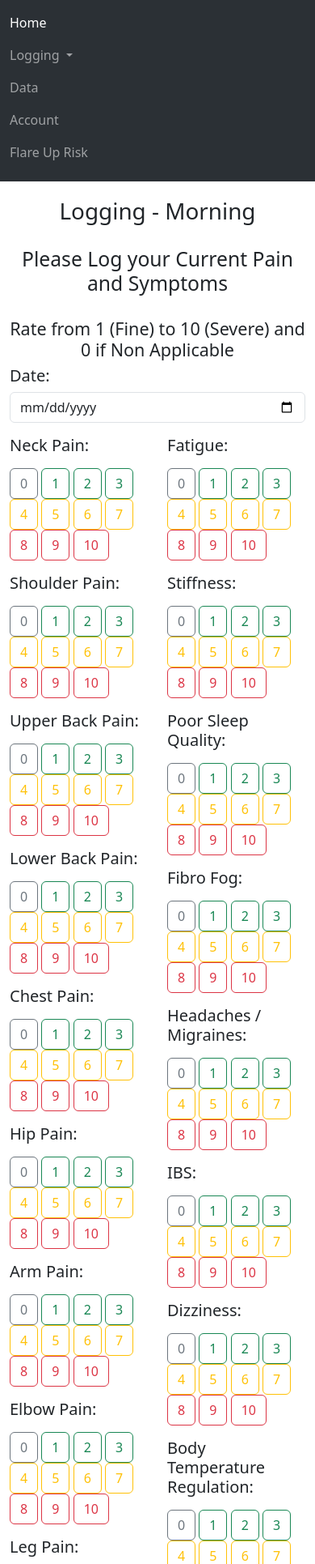
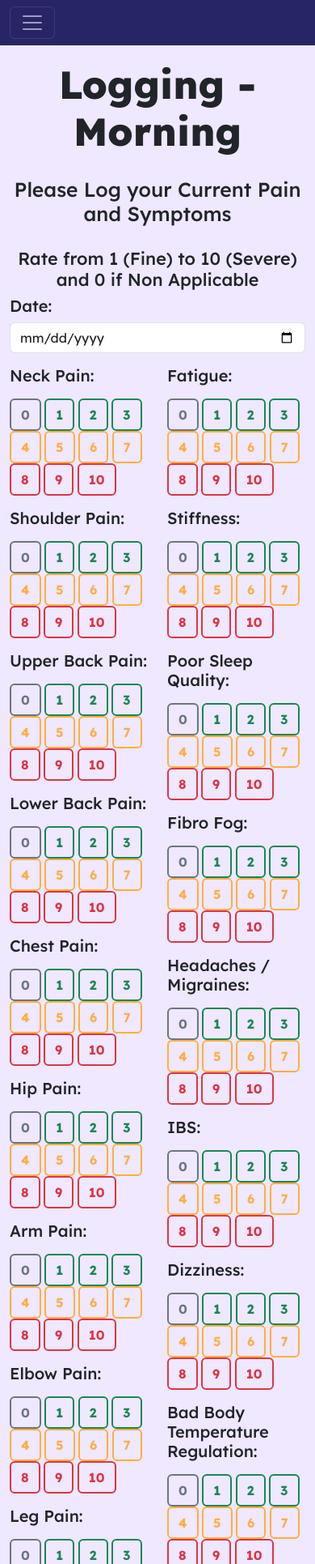
Before and after one commit to katieprogrammes/COMP3000-MVP, a Flask app: page /logAM in a window 390 px wide; the page is wider, and only the part inside the window is pictured. Shown: the top 1931 px of that part at 81% size. Run offline with Flask 3, Linux system fonts and the light colour scheme; a user stored in the database is signed in; some libraries are stand-ins or nearby versions.

Commit message:
improved responsiveness

```diff
--- a/forms.py
+++ b/forms.py
@@ -44,7 +44,7 @@ class SymptomsForm(FlaskForm):
     headache = RadioField('Headaches / Migraines: ', choices=[('0', '0'), ('1', '1'), ('2', '2'), ('3', '3'), ('4', '4'), ('5', '5'), ('6', '6'), ('7', '7'), ('8', '8'), ('9', '9'), ('10', '10'),])
     ibs = RadioField('IBS: ', choices=[('0', '0'), ('1', '1'), ('2', '2'), ('3', '3'), ('4', '4'), ('5', '5'), ('6', '6'), ('7', '7'), ('8', '8'), ('9', '9'), ('10', '10'),])
     dizziness = RadioField('Dizziness: ', choices=[('0', '0'), ('1', '1'), ('2', '2'), ('3', '3'), ('4', '4'), ('5', '5'), ('6', '6'), ('7', '7'), ('8', '8'), ('9', '9'), ('10', '10'),])
-    bodytemp = RadioField('Body Temperature Regulation: ', choices=[('0', '0'), ('1', '1'), ('2', '2'), ('3', '3'), ('4', '4'), ('5', '5'), ('6', '6'), ('7', '7'), ('8', '8'), ('9', '9'), ('10', '10'),])
+    bodytemp = RadioField('Bad Body Temperature Regulation: ', choices=[('0', '0'), ('1', '1'), ('2', '2'), ('3', '3'), ('4', '4'), ('5', '5'), ('6', '6'), ('7', '7'), ('8', '8'), ('9', '9'), ('10', '10'),])
     paraesthesia = RadioField('Touch Sensitivity: ', choices=[('0', '0'), ('1', '1'), ('2', '2'), ('3', '3'), ('4', '4'), ('5', '5'), ('6', '6'), ('7', '7'), ('8', '8'), ('9', '9'), ('10', '10'),])
     allodynia = RadioField('Allodynia: ', choices=[('0', '0'), ('1', '1'), ('2', '2'), ('3', '3'), ('4', '4'), ('5', '5'), ('6', '6'), ('7', '7'), ('8', '8'), ('9', '9'), ('10', '10'),])
     lightsens = RadioField('Light Sensitivity: ', choices=[('0', '0'), ('1', '1'), ('2', '2'), ('3', '3'), ('4', '4'), ('5', '5'), ('6', '6'), ('7', '7'), ('8', '8'), ('9', '9'), ('10', '10'),])
--- a/static/css/style.css
+++ b/static/css/style.css
@@ -1,3 +1,7 @@
+@import url('https://fonts.googleapis.com/css2?family=Lexend:wght@100..900&display=swap');
+
+
+
 .title,
 .subtitle,
 .subheading,
@@ -5,22 +9,35 @@
     text-align: center;
     padding-top: 20px;
 }
+.title {
+    font-weight: 800;
+    font-size: 48px;
+}
+body {
+    background-color: #efe8ff;
+    font-family: "Lexend", sans-serif !important;
+}
 .dashbtn {
-    display: flex;
     justify-content: center;
     text-align: center;
-    padding-top: 60px;
+    padding: 60px 0;
 }
 
 .dashlog {
     padding: 25px;
     border-radius: 10px;
-    font-weight: 700;
+    font-weight: 600;
     font-size: 32px;
     text-decoration: none;
 }
+@media (max-width: 576px) {
+    .dashlog {
+        font-size: 30px;
+        padding: 14px;
+    }
+}
 #dasham {
-    background-color: skyblue;
+    background-color: blue;
     color: navy;
 }
 #dashpm {
@@ -31,20 +48,19 @@
     background-color: violet;
     color: navy;
 }
-.flarerisk {
-    padding-top: 20px;
-    display: flex;
-    justify-content: flex-end;
-    align-items: center;
+#dashhist {
+    background-color: purple;
+    color: skyblue;
 }
+
 .flareup {
     background-color: red;
     position: fixed;
     bottom: 0px;
     text-align: center;
-    height: 60px;
+    height: 75px;
     border-radius: 10px 10px 0 0;
-    padding-top: 10px;
+    padding-top: 15px;
 }
 .flarebtn {
     color: white;
@@ -104,12 +120,9 @@
     width: 25%;
     text-align: center;
 }
-.paintable th,
-.paintable td,
-.symptomtable th,
-.symptomtable td,
-.activitytable th,
-.activitytable td  {
+.historytable th,
+.historytable td
+ {
     border: 1px solid grey;
     width: 90px;
     text-align: center;
@@ -166,3 +179,26 @@
     font-size: 20px;
     font-weight: 700;
 }
+.flarerisk h1 {
+    font-size: 200px;
+    text-align: center;
+}
+
+.btn-outline-orange {
+    --bs-btn-color: #FFAE42;
+    --bs-btn-border-color: #FFAE42;
+    --bs-btn-hover-bg: #FFAE42;
+    --bs-btn-hover-border-color: #FFAE42;
+    --bs-btn-active-bg: #e89a35;
+    --bs-btn-active-border-color: #e89a35;
+    --bs-btn-hover-color: #000;
+    --bs-btn-active-color: #000;
+    font-weight: 700;
+    border-width: 2px;
+}
+.btn-outline-secondary,
+.btn-outline-success,
+.btn-outline-danger {
+    font-weight: 700;
+    border-width: 2px;
+}
--- a/templates/base.html
+++ b/templates/base.html
@@ -9,19 +9,32 @@
     <title>Spoonymyalgia</title>
     {% endif %}
     <meta name="viewport" content="width=device-width, initial-scale=1.0">
+    <link rel="preconnect" href="https://fonts.googleapis.com">
+    <link rel="preconnect" href="https://fonts.gstatic.com" crossorigin>
+    <link href="https://fonts.googleapis.com/css2?family=Lexend:wght@100..900&display=swap" rel="stylesheet">
     <link href="{{ url_for('static', filename='css/bootstrap.min.css') }}" rel="stylesheet">
     <link href="{{ url_for('static', filename='css/style.css') }}" rel="stylesheet">
 </head>
 <body>
     <!--Navbar-->
-    <nav class="navbar navbar-expand-lg bg-body-tertiary" data-bs-theme="dark">
+    <nav class="navbar navbar-expand-lg" style="background-color: #282566;" data-bs-theme="dark">
         <div class="container-fluid">
+
+            <!-- 🔹 This is the burger button -->
+            <button class="navbar-toggler" type="button" data-bs-toggle="collapse" data-bs-target="#mainNavbar"
+                    aria-controls="mainNavbar" aria-expanded="false" aria-label="Toggle navigation">
+                <span class="navbar-toggler-icon"></span>
+            </button>
+
+            <!-- 🔹 Everything that collapses goes inside this div -->
+            <div class="collapse navbar-collapse" id="mainNavbar">
                 <ul class="navbar-nav me-auto mb-2 mb-lg-0">
                     <li class="nav-item">
                         <a href="/" class="nav-link active">Home</a>
                     </li>
+
                     <li class="nav-item dropdown">
-                    <a class="nav-link dropdown-toggle" href="#" role="button" data-bs-toggle="dropdown" aria-expanded="false">
+                        <a class="nav-link dropdown-toggle" href="#" role="button" data-bs-toggle="dropdown">
                             Logging
                         </a>
                         <ul class="dropdown-menu">
@@ -31,19 +44,23 @@
                             <li><a class="dropdown-item" href="{{ url_for('routes.activities') }}">Activities</a></li>
                         </ul>
                     </li>
+
                     <li class="nav-item">
                         <a href="{{ url_for('routes.history') }}" class="nav-link">Data</a>
                     </li>
+
                     <li class="nav-item">
                         <a href="{{ url_for('routes.login') }}" class="nav-link">Account</a>
                     </li>
-                </li>
+
                     <li class="nav-item">
                         <a href="{{ url_for('routes.flarerisk') }}" class="nav-link">Flare Up Risk</a>
                     </li>
                 </ul>
             </div>
+        </div>
     </nav>
+
 
         <!--Flash Messages-->
     {% with messages = get_flashed_messages(with_categories=true) %}
--- a/templates/history.html
+++ b/templates/history.html
@@ -30,7 +30,7 @@
   <!-- Pain Section -->
   <div class="tab-pane fade show active" id="pain" role="tabpanel">
     <h3>Pain History</h3>
-    <table class="paintable">
+    <table class="historytable">
         <tr>
             <th>Date</th>
             <th>Time</th>
@@ -71,7 +71,7 @@
     <h3 class="historytitle">Symptom History</h3>
     <h5 class="historytitle">BTR = Body Temperature Regulation</h5>
     <h5 class="historytitle">H-pain = Headaches / Migraines</h5>
-    <table class="paintable">
+    <table class="historytable">
         <tr>
             <th>Date</th>
             <th>Time</th>
@@ -114,7 +114,7 @@
   <!-- Activities Section -->
   <div class="tab-pane fade" id="activities" role="tabpanel">
     <h3>Activities History</h3>
-    <table class="activitytable">
+    <table class="historytable">
         <tr>
             <th>Date</th>
             <th>Shower</th>
--- a/templates/logAM.html
+++ b/templates/logAM.html
@@ -22,7 +22,7 @@
                         {% elif value|int <= 3 %}
                             <label class="btn btn-outline-success" for="{{ subfield.id }}">{{ subfield.label.text }}</label>
                         {% elif value|int <= 7 %}
-                            <label class="btn btn-outline-warning" for="{{ subfield.id }}">{{ subfield.label.text }}</label>
+                            <label class="btn btn-outline-orange" for="{{ subfield.id }}">{{ subfield.label.text }}</label>
                         {% else %}
                             <label class="btn btn-outline-danger" for="{{ subfield.id }}">{{ subfield.label.text }}</label>
                         {% endif %}
@@ -39,7 +39,7 @@
                         {% elif value|int <= 3 %}
                             <label class="btn btn-outline-success" for="{{ subfield.id }}">{{ subfield.label.text }}</label>
                         {% elif value|int <= 7 %}
-                            <label class="btn btn-outline-warning" for="{{ subfield.id }}">{{ subfield.label.text }}</label>
+                            <label class="btn btn-outline-orange" for="{{ subfield.id }}">{{ subfield.label.text }}</label>
                         {% else %}
                             <label class="btn btn-outline-danger" for="{{ subfield.id }}">{{ subfield.label.text }}</label>
                         {% endif %}
@@ -55,7 +55,7 @@
                         {% elif value|int <= 3 %}
                             <label class="btn btn-outline-success" for="{{ subfield.id }}">{{ subfield.label.text }}</label>
                         {% elif value|int <= 7 %}
-                            <label class="btn btn-outline-warning" for="{{ subfield.id }}">{{ subfield.label.text }}</label>
+                            <label class="btn btn-outline-orange" for="{{ subfield.id }}">{{ subfield.label.text }}</label>
                         {% else %}
                             <label class="btn btn-outline-danger" for="{{ subfield.id }}">{{ subfield.label.text }}</label>
                         {% endif %}
@@ -71,7 +71,7 @@
                         {% elif value|int <= 3 %}
                             <label class="btn btn-outline-success" for="{{ subfield.id }}">{{ subfield.label.text }}</label>
                         {% elif value|int <= 7 %}
-                            <label class="btn btn-outline-warning" for="{{ subfield.id }}">{{ subfield.label.text }}</label>
+                            <label class="btn btn-outline-orange" for="{{ subfield.id }}">{{ subfield.label.text }}</label>
                         {% else %}
                             <label class="btn btn-outline-danger" for="{{ subfield.id }}">{{ subfield.label.text }}</label>
                         {% endif %}
@@ -87,7 +87,7 @@
                         {% elif value|int <= 3 %}
                             <label class="btn btn-outline-success" for="{{ subfield.id }}">{{ subfield.label.text }}</label>
                         {% elif value|int <= 7 %}
-                            <label class="btn btn-outline-warning" for="{{ subfield.id }}">{{ subfield.label.text }}</label>
+                            <label class="btn btn-outline-orange" for="{{ subfield.id }}">{{ subfield.label.text }}</label>
                         {% else %}
                             <label class="btn btn-outline-danger" for="{{ subfield.id }}">{{ subfield.label.text }}</label>
                         {% endif %}
@@ -103,7 +103,7 @@
                         {% elif value|int <= 3 %}
                             <label class="btn btn-outline-success" for="{{ subfield.id }}">{{ subfield.label.text }}</label>
                         {% elif value|int <= 7 %}
-                            <label class="btn btn-outline-warning" for="{{ subfield.id }}">{{ subfield.label.text }}</label>
+                            <label class="btn btn-outline-orange" for="{{ subfield.id }}">{{ subfield.label.text }}</label>
                         {% else %}
                             <label class="btn btn-outline-danger" for="{{ subfield.id }}">{{ subfield.label.text }}</label>
                         {% endif %}
@@ -119,7 +119,7 @@
                         {% elif value|int <= 3 %}
                             <label class="btn btn-outline-success" for="{{ subfield.id }}">{{ subfield.label.text }}</label>
                         {% elif value|int <= 7 %}
-                            <label class="btn btn-outline-warning" for="{{ subfield.id }}">{{ subfield.label.text }}</label>
+                            <label class="btn btn-outline-orange" for="{{ subfield.id }}">{{ subfield.label.text }}</label>
                         {% else %}
                             <label class="btn btn-outline-danger" for="{{ subfield.id }}">{{ subfield.label.text }}</label>
                         {% endif %}
@@ -135,7 +135,7 @@
                         {% elif value|int <= 3 %}
                             <label class="btn btn-outline-success" for="{{ subfield.id }}">{{ subfield.label.text }}</label>
                         {% elif value|int <= 7 %}
-                            <label class="btn btn-outline-warning" for="{{ subfield.id }}">{{ subfield.label.text }}</label>
+                            <label class="btn btn-outline-orange" for="{{ subfield.id }}">{{ subfield.label.text }}</label>
                         {% else %}
                             <label class="btn btn-outline-danger" for="{{ subfield.id }}">{{ subfield.label.text }}</label>
                         {% endif %}
@@ -151,7 +151,7 @@
                         {% elif value|int <= 3 %}
                             <label class="btn btn-outline-success" for="{{ subfield.id }}">{{ subfield.label.text }}</label>
                         {% elif value|int <= 7 %}
-                            <label class="btn btn-outline-warning" for="{{ subfield.id }}">{{ subfield.label.text }}</label>
+                            <label class="btn btn-outline-orange" for="{{ subfield.id }}">{{ subfield.label.text }}</label>
                         {% else %}
                             <label class="btn btn-outline-danger" for="{{ subfield.id }}">{{ subfield.label.text }}</label>
                         {% endif %}
@@ -167,7 +167,7 @@
                         {% elif value|int <= 3 %}
                             <label class="btn btn-outline-success" for="{{ subfield.id }}">{{ subfield.label.text }}</label>
                         {% elif value|int <= 7 %}
-                            <label class="btn btn-outline-warning" for="{{ subfield.id }}">{{ subfield.label.text }}</label>
+                            <label class="btn btn-outline-orange" for="{{ subfield.id }}">{{ subfield.label.text }}</label>
                         {% else %}
                             <label class="btn btn-outline-danger" for="{{ subfield.id }}">{{ subfield.label.text }}</label>
                         {% endif %}
@@ -184,7 +184,7 @@
                         {% elif value|int <= 3 %}
                             <label class="btn btn-outline-success" for="{{ subfield.id }}">{{ subfield.label.text }}</label>
                         {% elif value|int <= 7 %}
-                            <label class="btn btn-outline-warning" for="{{ subfield.id }}">{{ subfield.label.text }}</label>
+                            <label class="btn btn-outline-orange" for="{{ subfield.id }}">{{ subfield.label.text }}</label>
                         {% else %}
                             <label class="btn btn-outline-danger" for="{{ subfield.id }}">{{ subfield.label.text }}</label>
                         {% endif %}
@@ -201,7 +201,7 @@
                         {% elif value|int <= 3 %}
                             <label class="btn btn-outline-success" for="{{ subfield.id }}">{{ subfield.label.text }}</label>
                         {% elif value|int <= 7 %}
-                            <label class="btn btn-outline-warning" for="{{ subfield.id }}">{{ subfield.label.text }}</label>
+                            <label class="btn btn-outline-orange" for="{{ subfield.id }}">{{ subfield.label.text }}</label>
                         {% else %}
                             <label class="btn btn-outline-danger" for="{{ subfield.id }}">{{ subfield.label.text }}</label>
                         {% endif %}
@@ -222,7 +222,7 @@
                         {% elif value|int <= 3 %}
                             <label class="btn btn-outline-success" for="{{ subfield.id }}">{{ subfield.label.text }}</label>
                         {% elif value|int <= 7 %}
-                            <label class="btn btn-outline-warning" for="{{ subfield.id }}">{{ subfield.label.text }}</label>
+                            <label class="btn btn-outline-orange" for="{{ subfield.id }}">{{ subfield.label.text }}</label>
                         {% else %}
                             <label class="btn btn-outline-danger" for="{{ subfield.id }}">{{ subfield.label.text }}</label>
                         {% endif %}
@@ -238,7 +238,7 @@
                         {% elif value|int <= 3 %}
                             <label class="btn btn-outline-success" for="{{ subfield.id }}">{{ subfield.label.text }}</label>
                         {% elif value|int <= 7 %}
-                            <label class="btn btn-outline-warning" for="{{ subfield.id }}">{{ subfield.label.text }}</label>
+                            <label class="btn btn-outline-orange" for="{{ subfield.id }}">{{ subfield.label.text }}</label>
                         {% else %}
                             <label class="btn btn-outline-danger" for="{{ subfield.id }}">{{ subfield.label.text }}</label>
                         {% endif %}
@@ -254,7 +254,7 @@
                         {% elif value|int <= 3 %}
                             <label class="btn btn-outline-success" for="{{ subfield.id }}">{{ subfield.label.text }}</label>
                         {% elif value|int <= 7 %}
-                            <label class="btn btn-outline-warning" for="{{ subfield.id }}">{{ subfield.label.text }}</label>
+                            <label class="btn btn-outline-orange" for="{{ subfield.id }}">{{ subfield.label.text }}</label>
                         {% else %}
                             <label class="btn btn-outline-danger" for="{{ subfield.id }}">{{ subfield.label.text }}</label>
                         {% endif %}
@@ -270,7 +270,7 @@
                         {% elif value|int <= 3 %}
                             <label class="btn btn-outline-success" for="{{ subfield.id }}">{{ subfield.label.text }}</label>
                         {% elif value|int <= 7 %}
-                            <label class="btn btn-outline-warning" for="{{ subfield.id }}">{{ subfield.label.text }}</label>
+                            <label class="btn btn-outline-orange" for="{{ subfield.id }}">{{ subfield.label.text }}</label>
                         {% else %}
                             <label class="btn btn-outline-danger" for="{{ subfield.id }}">{{ subfield.label.text }}</label>
                         {% endif %}
@@ -286,7 +286,7 @@
                         {% elif value|int <= 3 %}
                             <label class="btn btn-outline-success" for="{{ subfield.id }}">{{ subfield.label.text }}</label>
                         {% elif value|int <= 7 %}
-                            <label class="btn btn-outline-warning" for="{{ subfield.id }}">{{ subfield.label.text }}</label>
+                            <label class="btn btn-outline-orange" for="{{ subfield.id }}">{{ subfield.label.text }}</label>
                         {% else %}
                             <label class="btn btn-outline-danger" for="{{ subfield.id }}">{{ subfield.label.text }}</label>
                         {% endif %}
@@ -302,7 +302,7 @@
                         {% elif value|int <= 3 %}
                             <label class="btn btn-outline-success" for="{{ subfield.id }}">{{ subfield.label.text }}</label>
                         {% elif value|int <= 7 %}
-                            <label class="btn btn-outline-warning" for="{{ subfield.id }}">{{ subfield.label.text }}</label>
+                            <label class="btn btn-outline-orange" for="{{ subfield.id }}">{{ subfield.label.text }}</label>
                         {% else %}
                             <label class="btn btn-outline-danger" for="{{ subfield.id }}">{{ subfield.label.text }}</label>
                         {% endif %}
@@ -318,7 +318,7 @@
                         {% elif value|int <= 3 %}
                             <label class="btn btn-outline-success" for="{{ subfield.id }}">{{ subfield.label.text }}</label>
                         {% elif value|int <= 7 %}
-                            <label class="btn btn-outline-warning" for="{{ subfield.id }}">{{ subfield.label.text }}</label>
+                            <label class="btn btn-outline-orange" for="{{ subfield.id }}">{{ subfield.label.text }}</label>
                         {% else %}
                             <label class="btn btn-outline-danger" for="{{ subfield.id }}">{{ subfield.label.text }}</label>
                         {% endif %}
@@ -334,7 +334,7 @@
                         {% elif value|int <= 3 %}
                             <label class="btn btn-outline-success" for="{{ subfield.id }}">{{ subfield.label.text }}</label>
                         {% elif value|int <= 7 %}
-                            <label class="btn btn-outline-warning" for="{{ subfield.id }}">{{ subfield.label.text }}</label>
+                            <label class="btn btn-outline-orange" for="{{ subfield.id }}">{{ subfield.label.text }}</label>
                         {% else %}
                             <label class="btn btn-outline-danger" for="{{ subfield.id }}">{{ subfield.label.text }}</label>
                         {% endif %}
@@ -350,7 +350,7 @@
                         {% elif value|int <= 3 %}
                             <label class="btn btn-outline-success" for="{{ subfield.id }}">{{ subfield.label.text }}</label>
                         {% elif value|int <= 7 %}
-                            <label class="btn btn-outline-warning" for="{{ subfield.id }}">{{ subfield.label.text }}</label>
+                            <label class="btn btn-outline-orange" for="{{ subfield.id }}">{{ subfield.label.text }}</label>
                         {% else %}
                             <label class="btn btn-outline-danger" for="{{ subfield.id }}">{{ subfield.label.text }}</label>
                         {% endif %}
@@ -366,7 +366,7 @@
                         {% elif value|int <= 3 %}
                             <label class="btn btn-outline-success" for="{{ subfield.id }}">{{ subfield.label.text }}</label>
                         {% elif value|int <= 7 %}
-                            <label class="btn btn-outline-warning" for="{{ subfield.id }}">{{ subfield.label.text }}</label>
+                            <label class="btn btn-outline-orange" for="{{ subfield.id }}">{{ subfield.label.text }}</label>
                         {% else %}
                             <label class="btn btn-outline-danger" for="{{ subfield.id }}">{{ subfield.label.text }}</label>
                         {% endif %}
@@ -382,7 +382,7 @@
                         {% elif value|int <= 3 %}
                             <label class="btn btn-outline-success" for="{{ subfield.id }}">{{ subfield.label.text }}</label>
                         {% elif value|int <= 7 %}
-                            <label class="btn btn-outline-warning" for="{{ subfield.id }}">{{ subfield.label.text }}</label>
+                            <label class="btn btn-outline-orange" for="{{ subfield.id }}">{{ subfield.label.text }}</label>
                         {% else %}
                             <label class="btn btn-outline-danger" for="{{ subfield.id }}">{{ subfield.label.text }}</label>
                         {% endif %}
@@ -398,7 +398,7 @@
                         {% elif value|int <= 3 %}
                             <label class="btn btn-outline-success" for="{{ subfield.id }}">{{ subfield.label.text }}</label>
                         {% elif value|int <= 7 %}
-                            <label class="btn btn-outline-warning" for="{{ subfield.id }}">{{ subfield.label.text }}</label>
+                            <label class="btn btn-outline-orange" for="{{ subfield.id }}">{{ subfield.label.text }}</label>
                         {% else %}
                             <label class="btn btn-outline-danger" for="{{ subfield.id }}">{{ subfield.label.text }}</label>
                         {% endif %}
@@ -414,7 +414,7 @@
                         {% elif value|int <= 3 %}
                             <label class="btn btn-outline-success" for="{{ subfield.id }}">{{ subfield.label.text }}</label>
                         {% elif value|int <= 7 %}
-                            <label class="btn btn-outline-warning" for="{{ subfield.id }}">{{ subfield.label.text }}</label>
+                            <label class="btn btn-outline-orange" for="{{ subfield.id }}">{{ subfield.label.text }}</label>
                         {% else %}
                             <label class="btn btn-outline-danger" for="{{ subfield.id }}">{{ subfield.label.text }}</label>
                         {% endif %}
```
Also changed, not shown: templates/flarerisk.html (+7 -4 lines), templates/home.html (+13 -7 lines), templates/logPM.html (+24 -24 lines). Lines whose indentation alone changed are shown as unchanged.
